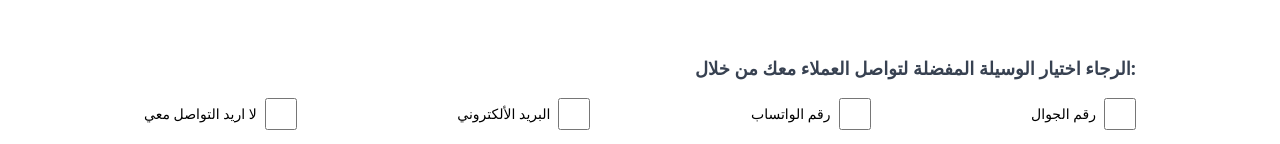
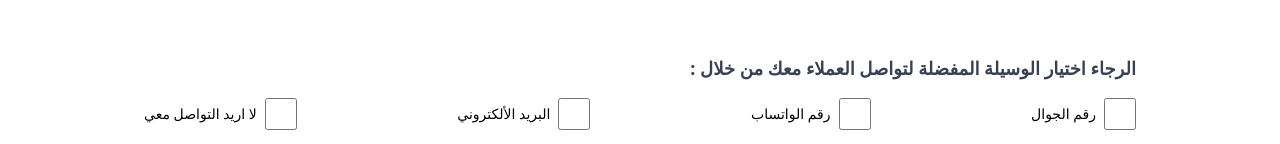
Before and after one commit to Foody-site/Foody-Website, a React (Vite) app: page /add-chef in a window 1280 px wide. Shown: the part 1292-1436 px from the top of the page. Built offline with nearby package versions, Linux system fonts and the light colour scheme; no server answers; sample sign-in values are in the browser's storage.

Commit message:
`Updated Arabic translation in AddChef component`

```diff
--- a/src/pages/Add_chef/AddChef.jsx
+++ b/src/pages/Add_chef/AddChef.jsx
@@ -474,7 +474,7 @@ const AddChef = () => {
             </div>
             <div className="w-full flex flex-col gap-4">
               <p className="text-right font-bold text-lg text-gray-700">
-                الرجاء اختيار الوسيلة المفضلة لتواصل العملاء معك من خلال:{" "}
+                : الرجاء اختيار الوسيلة المفضلة لتواصل العملاء معك من خلال{" "}
               </p>
               <div className="flex flex-col items-end gap-4 sm:flex-row sm:flex-wrap sm:justify-between sm:items-start sm:gap-x-12 sm:gap-y-6">
                 <Checkbox
```
